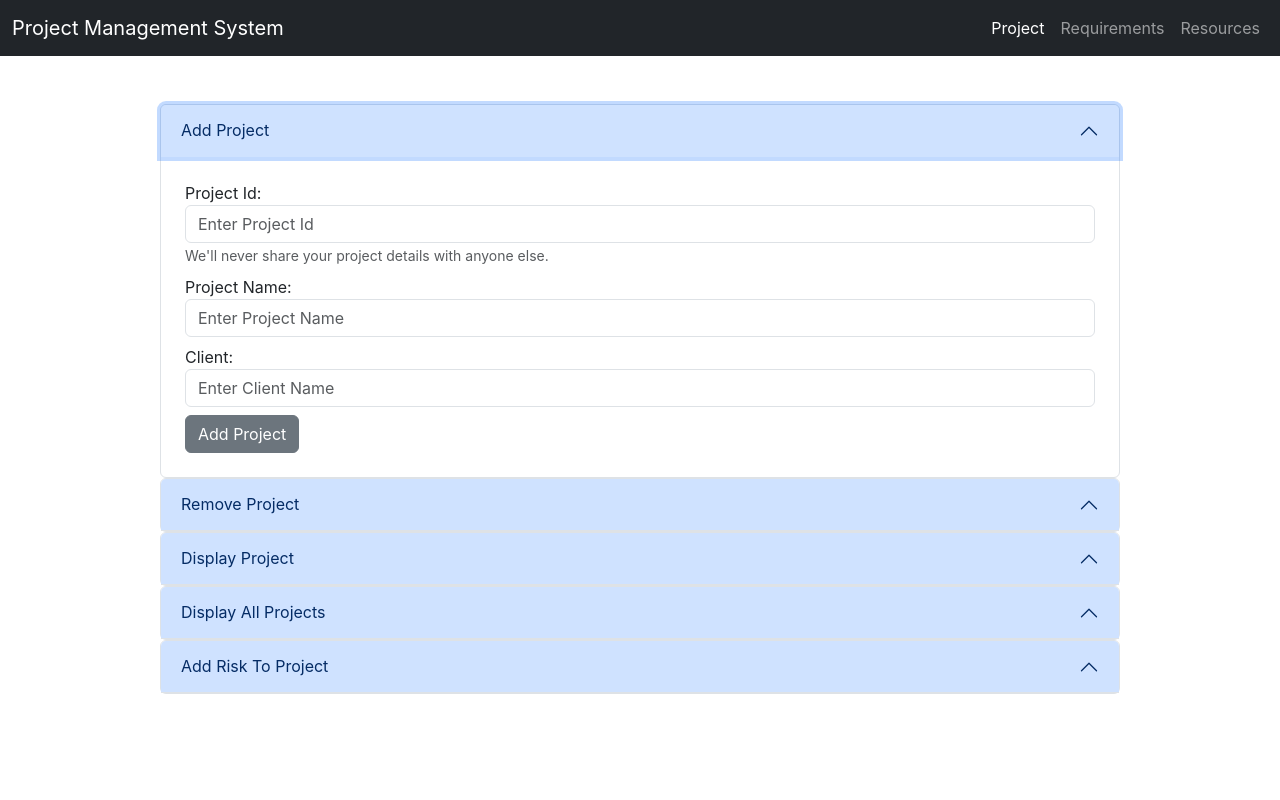
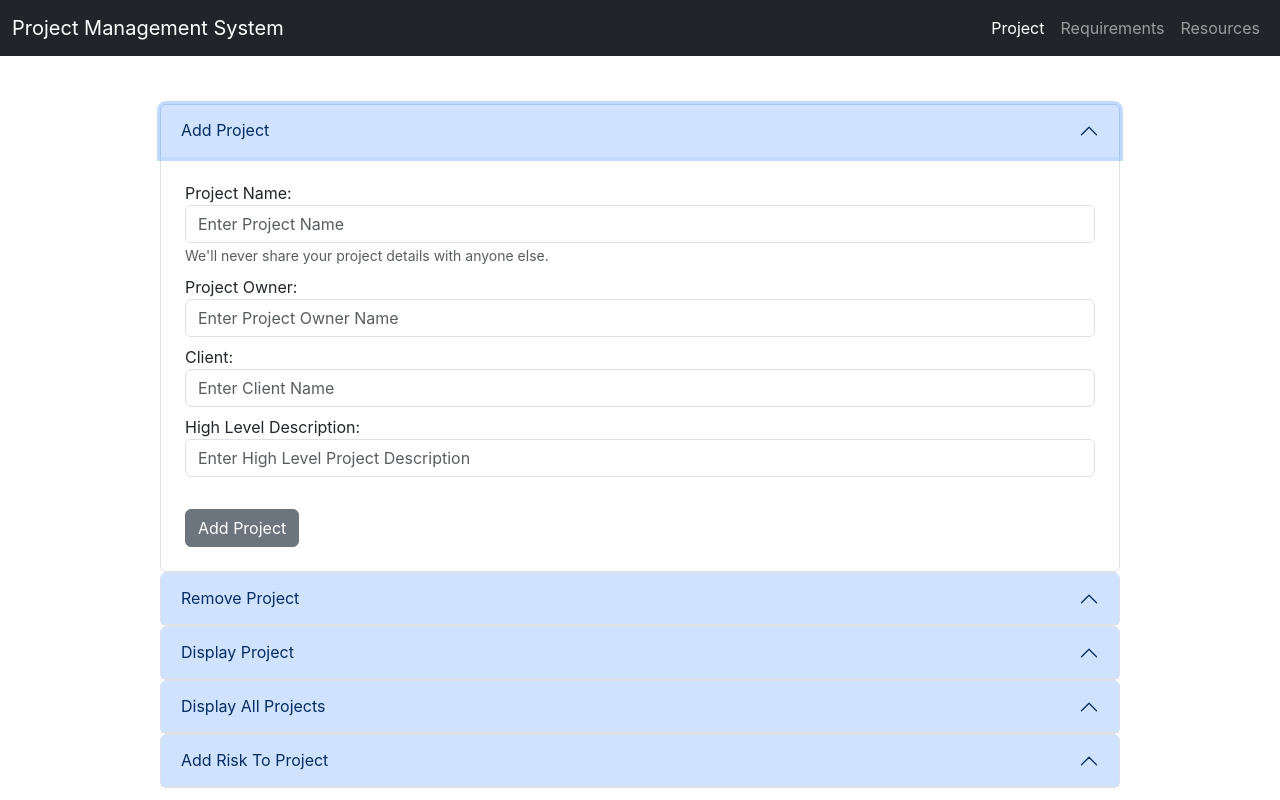
Before and after one commit to lekyakalidindi/project-management-system, a React (Create React App) app: page / in a window 1280 px wide. Both pictures are taken after a click on the button "Add Project". Built offline with nearby package versions, Linux system fonts and the light colour scheme; no server answers.

Commit message:
feat(AddProject): adding project code

```diff
--- a/src/components/AddProject.js
+++ b/src/components/AddProject.js
@@ -1,27 +1,72 @@
+import { useState } from "react";
+import axios from "axios";
+
 export default function AddProject() {
+  const [projectName, setProjectName] = useState("");
+  const [projectOwner, setProjectOwner] = useState("");
+  const [projectClient, setClient] = useState("");
+  const [desc, setDesc] = useState("");
+
+  const addProject = (e) => {
+    e.preventDefault();
+    let data = JSON.stringify({
+      id: 0,
+      projectName,
+      projectClient,
+      projectOwner,
+      highLevelDescription: desc,
+    });
+
+    let config = {
+      method: "post",
+      maxBodyLength: Infinity,
+      url: "https://system5api.azurewebsites.net/",
+      headers: {
+        accept: "text/plain",
+        "Content-Type": "application/json",
+        Cookie:
+          "ARRAffinity=92ca53ad8db4fbb93d4d3b7d8ab54dcf8ffecb2d731f25b0e91ad575d7534c3f; ARRAffinitySameSite=92ca53ad8db4fbb93d4d3b7d8ab54dcf8ffecb2d731f25b0e91ad575d7534c3f",
+      },
+      data: data,
+    };
+
+    axios
+      .request(config)
+      .then((response) => {
+        console.log(JSON.stringify(response.data));
+      })
+      .catch((error) => {
+        console.log(error);
+      });
+  };
+
   return (
     <form>
       <div className="form-group mt-2">
-        <label htmlFor="addProjectId">Project Id:</label>
+        <label htmlFor="addProjectName">Project Name:</label>
         <input
           type="text"
           className="form-control"
-          id="app-project-id"
-          aria-describedby="projectId"
-          placeholder="Enter Project Id"
+          id="app-project-name"
+          aria-describedby="projectName"
+          placeholder="Enter Project Name"
+          onChange={(e) => setProjectName(e.target.value)}
+          value={projectName}
         />
         <small id="emailHelp" className="form-text text-muted">
           We'll never share your project details with anyone else.
         </small>
       </div>
       <div className="form-group mt-2">
-        <label htmlFor="addProjectId">Project Name:</label>
+        <label htmlFor="addProjectOwner">Project Owner:</label>
         <input
           type="text"
           className="form-control"
-          id="app-project-name"
-          aria-describedby="projectName"
-          placeholder="Enter Project Name"
+          id="app-project-owner"
+          aria-describedby="projectOwner"
+          placeholder="Enter Project Owner Name"
+          onChange={(e) => setProjectOwner(e.target.value)}
+          value={projectOwner}
         />
       </div>
       <div className="form-group mt-2">
@@ -32,9 +77,27 @@ export default function AddProject() {
           id="client"
           aria-describedby="client"
           placeholder="Enter Client Name"
+          onChange={(e) => setClient(e.target.value)}
+          value={projectClient}
         />
       </div>
-      <button type="submit" className="btn btn-secondary mt-2">
+
+      <div className="form-group mt-2">
+        <label htmlFor="addProjectOwner">High Level Description:</label>
+        <input
+          type="text"
+          className="form-control"
+          id="high-level-description"
+          aria-describedby="highLevelDesc"
+          placeholder="Enter High Level Project Description"
+          onChange={(e) => setDesc(e.target.value)}
+          value={desc}
+        />
+      </div>
+
+      <br />
+
+      <button onClick={addProject} className="btn btn-secondary mt-2">
         Add Project
       </button>
     </form>
```
